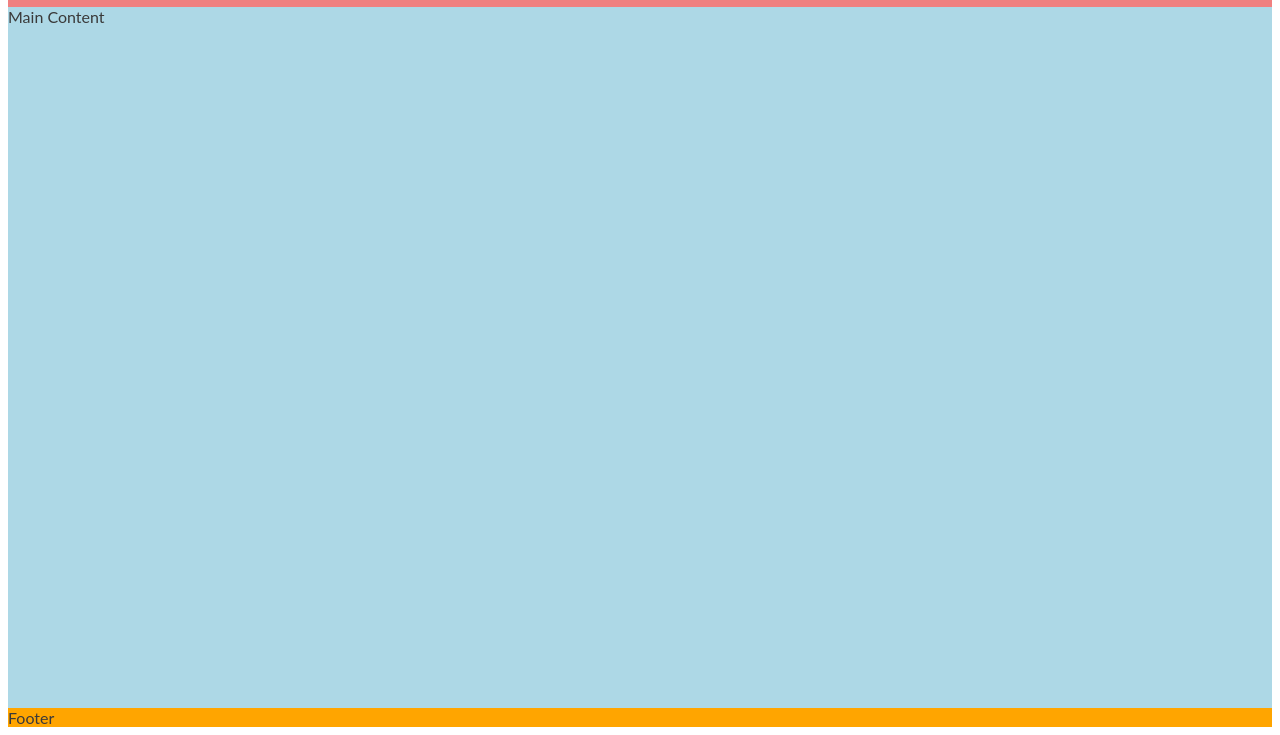
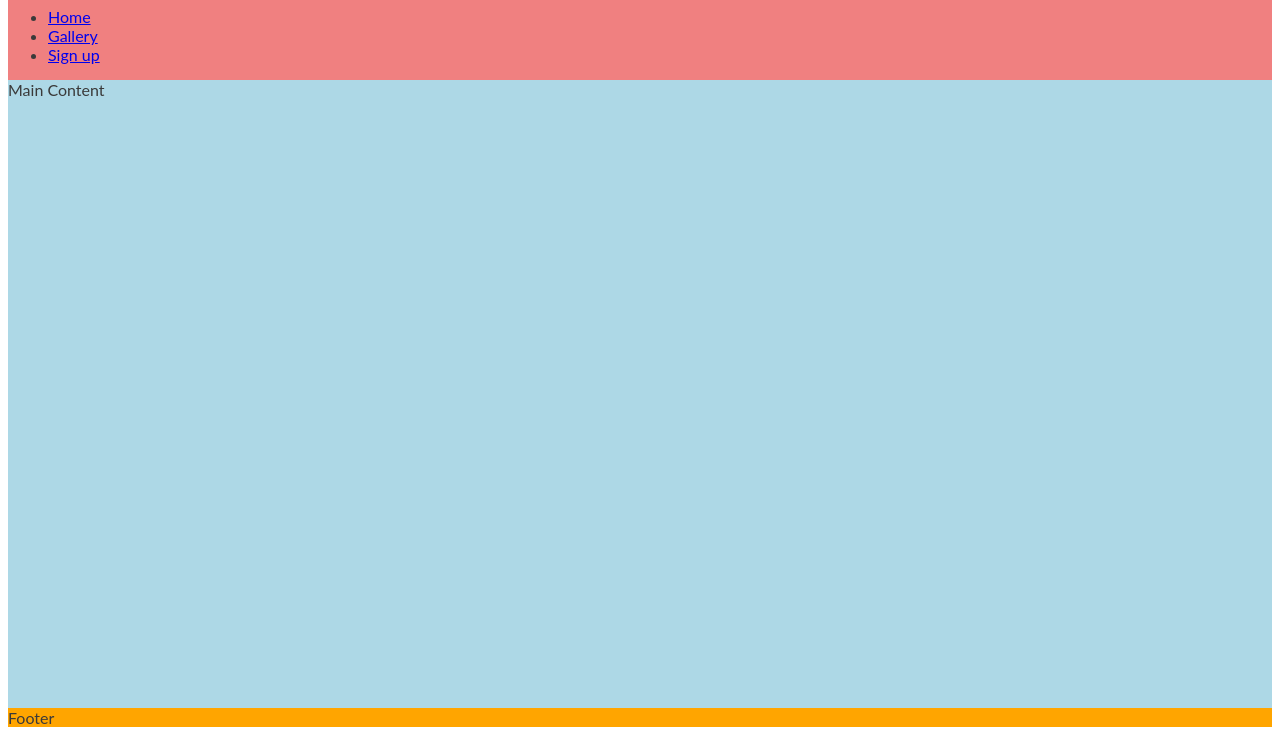
Before and after one commit to AndyMusicproducer/love-running, a plain HTML site: page index.html in a window 1280 px wide. Shown: the part 81-816 px from the top of the page. Drawn offline with Linux system fonts and the light colour scheme.

Commit message:
create navigation section

```diff
--- a/index.html
+++ b/index.html
@@ -22,6 +22,14 @@
    <header><a href="index.html">
          <h1 id="logo">Love Running</h1>
       </a>
+      <nav>
+         <ul>
+            <li><a href="index.html">Home</a>
+            <li><a href="gallery.html">Gallery</a>
+            <li><a href="form.html">Sign up</a>
+      </nav>
+
+
    </header>
    <!-- main  -->
    <main>Main Content</main>
```
